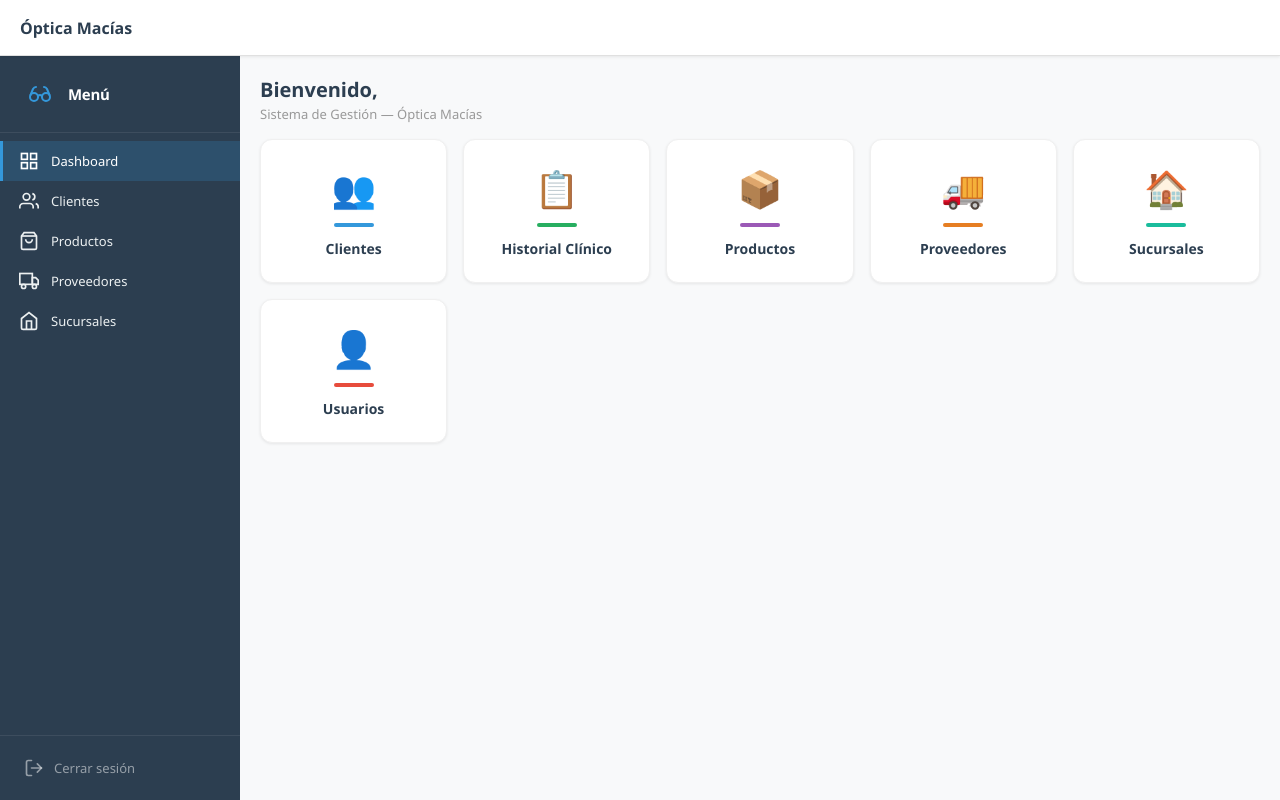
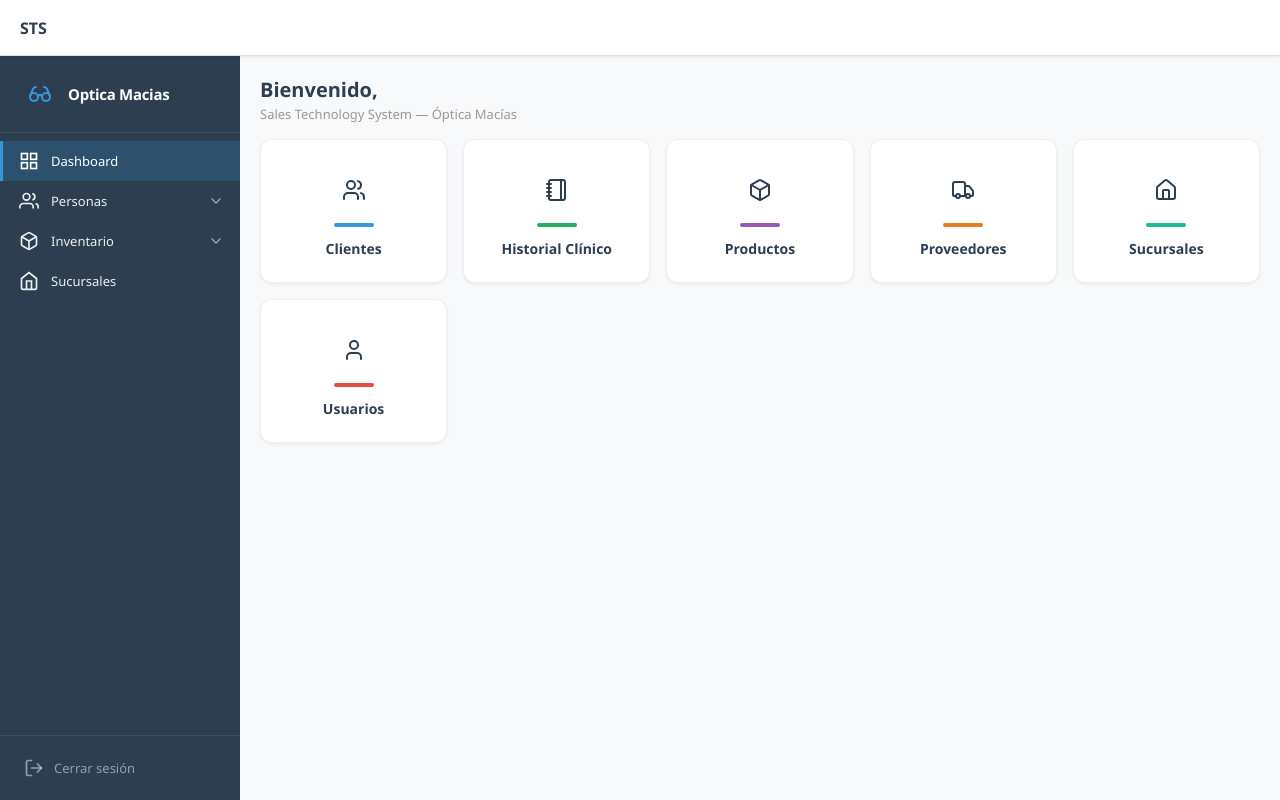
Before and after one commit to Eliannv/STS, a React (Vite) app in the folder cliente/: page / in a window 1280 px wide. Built offline with nearby package versions, Linux system fonts and the light colour scheme; sample sign-in values are in the browser's storage.

Commit message:
Cambios de iconos y sidebar

```diff
--- a/cliente/package.json
+++ b/cliente/package.json
@@ -10,6 +10,7 @@
     "preview": "vite preview"
   },
   "dependencies": {
+    "lucide-react": "^1.16.0",
     "react": "^19.2.4",
     "react-dom": "^19.2.4",
     "react-router-dom": "^7.15.1",
--- a/cliente/src/components/Navbar.jsx
+++ b/cliente/src/components/Navbar.jsx
@@ -10,7 +10,7 @@ export default function Navbar() {
     <nav className="navbar">
       <div className="navbar-brand">
 
-        <span>Óptica Macías</span>
+        <span>STS</span>
       </div>
 
       <div className="navbar-right">
--- a/cliente/src/components/Sidebar.css
+++ b/cliente/src/components/Sidebar.css
@@ -38,28 +38,12 @@
 .logo-icon svg { width: 24px; height: 24px; stroke: #3498db; }
 .logo-text { font-size: 15px; font-weight: 700; letter-spacing: -0.3px; }
 
-.sidebar-user {
-  display: flex;
-  align-items: center;
-  gap: 10px;
-  padding: 12px 16px;
-  border-bottom: 1px solid rgba(255,255,255,0.08);
-}
-.user-avatar {
-  width: 34px; height: 34px;
-  border-radius: 50%;
-  background: var(--primary-color);
-  color: #fff;
-  display: flex; align-items: center; justify-content: center;
-  font-size: 12px; font-weight: 700; flex-shrink: 0;
-}
-.user-info { display: flex; flex-direction: column; min-width: 0; }
-.user-name { font-size: 13px; font-weight: 600; color: var(--sidebar-text-hover); white-space: nowrap; overflow: hidden; text-overflow: ellipsis; }
-.user-rol { font-size: 11px; color: rgba(255,255,255,0.45); text-transform: uppercase; letter-spacing: 0.5px; }
+/* ─── NAV ─── */
+.sidebar-nav { flex: 1; padding: 8px 0; }
+.menu-list { list-style: none; margin: 0; padding: 0; }
+.menu-item { }
 
-.sidebar-nav { flex: 1; padding: 8px 0; }
-.menu-list { list-style: none; }
-.menu-item { }
+/* Enlace directo */
 .menu-link {
   display: flex;
   align-items: center;
@@ -71,12 +55,76 @@
   white-space: nowrap;
   font-size: 13px;
   font-weight: 500;
+  text-decoration: none;
 }
 .menu-link:hover { background: var(--sidebar-hover); color: var(--sidebar-text-hover); }
 .menu-link.active { background: var(--sidebar-active); color: var(--sidebar-text-hover); border-left-color: var(--sidebar-active-border); }
+
+/* Botón de sección desplegable */
+.menu-section-btn {
+  display: flex;
+  align-items: center;
+  gap: 12px;
+  width: 100%;
+  padding: 10px 16px;
+  background: none;
+  border: none;
+  border-left: 3px solid transparent;
+  color: var(--sidebar-text);
+  font-size: 13px;
+  font-weight: 500;
+  cursor: pointer;
+  white-space: nowrap;
+  transition: background 0.15s, color 0.15s;
+  text-align: left;
+}
+.menu-section-btn:hover { background: var(--sidebar-hover); color: var(--sidebar-text-hover); }
+.menu-section-btn.active { color: var(--sidebar-text-hover); border-left-color: var(--sidebar-active-border); }
+
+/* Ícono del menú */
 .menu-icon { display: flex; align-items: center; flex-shrink: 0; width: 20px; }
-.menu-label { }
+.menu-label { flex: 1; }
 
+/* Chevron */
+.chevron-icon {
+  flex-shrink: 0;
+  transition: transform 0.25s ease;
+  opacity: 0.6;
+}
+.chevron-icon.open { transform: rotate(180deg); }
+
+/* Submenú */
+.submenu-list {
+  list-style: none;
+  margin: 0;
+  padding: 0;
+  max-height: 0;
+  overflow: hidden;
+  transition: max-height 0.3s ease;
+}
+.submenu-list.open { max-height: 400px; }
+
+.submenu-item { }
+.submenu-link {
+  display: block;
+  padding: 8px 16px 8px 52px;
+  font-size: 12.5px;
+  font-weight: 400;
+  color: rgba(255,255,255,0.6);
+  text-decoration: none;
+  border-left: 3px solid transparent;
+  transition: background 0.15s, color 0.15s;
+  white-space: nowrap;
+}
+.submenu-link:hover { background: var(--sidebar-hover); color: var(--sidebar-text-hover); }
+.submenu-link.active {
+  background: var(--sidebar-active);
+  color: var(--sidebar-text-hover);
+  border-left-color: var(--sidebar-active-border);
+  font-weight: 500;
+}
+
+/* ─── LOGOUT ─── */
 .logout-area {
   padding: 12px;
   border-top: 1px solid rgba(255,255,255,0.08);
@@ -94,6 +142,7 @@
   transition: background 0.2s, color 0.2s;
   font-size: 13px;
   white-space: nowrap;
+  cursor: pointer;
 }
 .logout-btn:hover { background: rgba(231,76,60,0.15); color: #ec7063; }
 .logout-icon { display: flex; align-items: center; flex-shrink: 0; }
--- a/cliente/src/components/Sidebar.jsx
+++ b/cliente/src/components/Sidebar.jsx
@@ -1,85 +1,191 @@
 import { useState } from 'react';
-import { NavLink, useNavigate } from 'react-router-dom';
+import { NavLink, useNavigate, useLocation } from 'react-router-dom';
 import { useAuth } from '../context/AuthContext';
 import './Sidebar.css';
 
-const menuItems = [
+const allMenuItems = [
+  // DASHBOARD
   {
-    label: 'Dashboard', route: '/',
-    icon: <svg width="20" height="20" viewBox="0 0 24 24" fill="none" stroke="currentColor" strokeWidth="2"><rect x="3" y="3" width="7" height="7"/><rect x="14" y="3" width="7" height="7"/><rect x="14" y="14" width="7" height="7"/><rect x="3" y="14" width="7" height="7"/></svg>
+    label: 'Dashboard',
+    route: '/',
+    icon: (
+      <svg width="20" height="20" viewBox="0 0 24 24" fill="none" stroke="currentColor" strokeWidth="2">
+        <rect x="3" y="3" width="7" height="7"/><rect x="14" y="3" width="7" height="7"/>
+        <rect x="14" y="14" width="7" height="7"/><rect x="3" y="14" width="7" height="7"/>
+      </svg>
+    ),
   },
+  // PERSONAS
   {
-    label: 'Clientes', route: '/clientes',
-    icon: <svg width="20" height="20" viewBox="0 0 24 24" fill="none" stroke="currentColor" strokeWidth="2"><path d="M17 21v-2a4 4 0 0 0-4-4H5a4 4 0 0 0-4 4v2"/><circle cx="9" cy="7" r="4"/><path d="M23 21v-2a4 4 0 0 0-3-3.87"/><path d="M16 3.13a4 4 0 0 1 0 7.75"/></svg>
+    label: 'Personas',
+    icon: (
+      <svg width="20" height="20" viewBox="0 0 24 24" fill="none" stroke="currentColor" strokeWidth="2">
+        <path d="M17 21v-2a4 4 0 0 0-4-4H5a4 4 0 0 0-4 4v2"/>
+        <circle cx="9" cy="7" r="4"/>
+        <path d="M23 21v-2a4 4 0 0 0-3-3.87"/>
+        <path d="M16 3.13a4 4 0 0 1 0 7.75"/>
+      </svg>
+    ),
+    children: [
+      { label: 'Clientes', route: '/clientes' },
+      { label: 'Proveedores', route: '/proveedores' },
+      { label: 'Usuarios', route: '/usuarios', adminOnly: true },
+    ],
   },
+  // INVENTARIO
   {
-    label: 'Productos', route: '/productos',
-    icon: <svg width="20" height="20" viewBox="0 0 24 24" fill="none" stroke="currentColor" strokeWidth="2"><path d="M6 2 3 6v14a2 2 0 0 0 2 2h14a2 2 0 0 0 2-2V6l-3-4z"/><line x1="3" y1="6" x2="21" y2="6"/><path d="M16 10a4 4 0 0 1-8 0"/></svg>
+    label: 'Inventario',
+    icon: (
+      <svg width="20" height="20" viewBox="0 0 24 24" fill="none" stroke="currentColor" strokeWidth="2">
+        <path d="M21 8a2 2 0 0 0-1-1.73l-7-4a2 2 0 0 0-2 0l-7 4A2 2 0 0 0 3 8v8a2 2 0 0 0 1 1.73l7 4a2 2 0 0 0 2 0l7-4A2 2 0 0 0 21 16Z"/>
+        <path d="m3.3 7 8.7 5 8.7-5"/><path d="M12 22V12"/>
+      </svg>
+    ),
+    children: [
+      { label: 'Productos', route: '/productos' },
+    ],
   },
+  // SUCURSALES
   {
-    label: 'Proveedores', route: '/proveedores',
-    icon: <svg width="20" height="20" viewBox="0 0 24 24" fill="none" stroke="currentColor" strokeWidth="2"><rect x="1" y="3" width="15" height="13"/><polygon points="16 8 20 8 23 11 23 16 16 16 16 8"/><circle cx="5.5" cy="18.5" r="2.5"/><circle cx="18.5" cy="18.5" r="2.5"/></svg>
-  },
-  {
-    label: 'Sucursales', route: '/sucursales',
-    icon: <svg width="20" height="20" viewBox="0 0 24 24" fill="none" stroke="currentColor" strokeWidth="2"><path d="M3 9l9-7 9 7v11a2 2 0 0 1-2 2H5a2 2 0 0 1-2-2z"/><polyline points="9 22 9 12 15 12 15 22"/></svg>
-  },
-  {
-    label: 'Usuarios', route: '/usuarios', adminOnly: true,
-    icon: <svg width="20" height="20" viewBox="0 0 24 24" fill="none" stroke="currentColor" strokeWidth="2"><circle cx="12" cy="8" r="4"/><path d="M20 21a8 8 0 1 0-16 0"/></svg>
+    label: 'Sucursales',
+    route: '/sucursales',
+    icon: (
+      <svg width="20" height="20" viewBox="0 0 24 24" fill="none" stroke="currentColor" strokeWidth="2">
+        <path d="M3 9l9-7 9 7v11a2 2 0 0 1-2 2H5a2 2 0 0 1-2-2z"/>
+        <polyline points="9 22 9 12 15 12 15 22"/>
+      </svg>
+    ),
   },
 ];
 
+function ChevronIcon({ open }) {
+  return (
+    <svg
+      className={`chevron-icon ${open ? 'open' : ''}`}
+      width="16" height="16" viewBox="0 0 24 24"
+      fill="none" stroke="currentColor" strokeWidth="2"
+      strokeLinecap="round" strokeLinejoin="round"
+    >
+      <polyline points="6 9 12 15 18 9"/>
+    </svg>
+  );
+}
+
 export default function Sidebar() {
   const [collapsed, setCollapsed] = useState(false);
-  const { usuario, logout, isAdmin } = useAuth();
+  const [expanded, setExpanded] = useState({});
+  const { logout, isAdmin } = useAuth();
   const navigate = useNavigate();
+  const location = useLocation();
 
   function handleLogout() {
     logout();
     navigate('/login');
   }
 
-  const items = menuItems.filter(i => !i.adminOnly || isAdmin);
+  function toggleSection(label) {
+    setExpanded(prev => ({ ...prev, [label]: !prev[label] }));
+  }
+
+  function filterChildren(children) {
+    return children.filter(c => !c.adminOnly || isAdmin);
+  }
+
+  function hasActiveChild(children) {
+    return filterChildren(children).some(c => location.pathname === c.route);
+  }
 
   return (
     <aside className={`sidebar ${collapsed ? 'collapsed' : ''}`}>
+      {/* Header */}
       <div className="sidebar-header">
-        <button className="sidebar-logo-btn" onClick={() => setCollapsed(!collapsed)} title={collapsed ? 'Abrir menú' : 'Cerrar menú'}>
+        <button
+          className="sidebar-logo-btn"
+          onClick={() => setCollapsed(!collapsed)}
+          title={collapsed ? 'Abrir menú' : 'Cerrar menú'}
+        >
           <span className="logo-icon">
             <svg xmlns="http://www.w3.org/2000/svg" viewBox="0 0 24 24" fill="none" stroke="currentColor" strokeWidth="2" strokeLinecap="round" strokeLinejoin="round">
-              <circle cx="6" cy="15" r="4"/>
-              <circle cx="18" cy="15" r="4"/>
+              <circle cx="6" cy="15" r="4"/><circle cx="18" cy="15" r="4"/>
               <path d="M14 15a2 2 0 0 0-2-2 2 2 0 0 0-2 2"/>
               <path d="M2.5 13 5 7c.7-1.3 1.4-2 3-2"/>
               <path d="M21.5 13 19 7c-.7-1.3-1.5-2-3-2"/>
             </svg>
           </span>
-          {!collapsed && <span className="logo-text">Menú</span>}
+          {!collapsed && <span className="logo-text">Optica Macias</span>}
         </button>
       </div>
 
-
-
+      {/* Nav */}
       <nav className="sidebar-nav">
         <ul className="menu-list">
-          {items.map(item => (
+          {allMenuItems.map(item => {
+            // Item sin hijos → enlace directo
+            if (!item.children) {
+              return (
                 <li key={item.route} className="menu-item">
-              <NavLink to={item.route} end={item.route === '/'} className={({ isActive }) => `menu-link ${isActive ? 'active' : ''}`} title={collapsed ? item.label : undefined}>
+                  <NavLink
+                    to={item.route}
+                    end={item.route === '/'}
+                    className={({ isActive }) => `menu-link ${isActive ? 'active' : ''}`}
+                    title={collapsed ? item.label : undefined}
+                  >
                     <span className="menu-icon">{item.icon}</span>
                     {!collapsed && <span className="menu-label">{item.label}</span>}
                   </NavLink>
                 </li>
+              );
+            }
+
+            // Item con hijos → sección desplegable
+            const visibleChildren = filterChildren(item.children);
+            if (visibleChildren.length === 0) return null;
+
+            const isOpen = collapsed ? false : !!expanded[item.label];
+            const sectionActive = hasActiveChild(item.children);
+
+            return (
+              <li key={item.label} className="menu-item">
+                <button
+                  className={`menu-section-btn ${sectionActive ? 'active' : ''}`}
+                  onClick={() => !collapsed && toggleSection(item.label)}
+                  title={collapsed ? item.label : undefined}
+                >
+                  <span className="menu-icon">{item.icon}</span>
+                  {!collapsed && (
+                    <>
+                      <span className="menu-label">{item.label}</span>
+                      <ChevronIcon open={isOpen} />
+                    </>
+                  )}
+                </button>
+
+                {!collapsed && (
+                  <ul className={`submenu-list ${isOpen ? 'open' : ''}`}>
+                    {visibleChildren.map(child => (
+                      <li key={child.route} className="submenu-item">
+                        <NavLink
+                          to={child.route}
+                          className={({ isActive }) => `submenu-link ${isActive ? 'active' : ''}`}
+                        >
+                          {child.label}
+                        </NavLink>
+                      </li>
                     ))}
+                  </ul>
+                )}
+              </li>
+            );
+          })}
         </ul>
       </nav>
 
+      {/* Logout */}
       <div className={`logout-area ${collapsed ? 'collapsed' : ''}`}>
         <button className="logout-btn" onClick={handleLogout} title={collapsed ? 'Cerrar sesión' : undefined}>
           <span className="logout-icon">
             <svg width="20" height="20" viewBox="0 0 24 24" fill="none" stroke="currentColor" strokeWidth="2" strokeLinecap="round" strokeLinejoin="round">
-              <path d="m16 17 5-5-5-5"/>
-              <path d="M21 12H9"/>
+              <path d="m16 17 5-5-5-5"/><path d="M21 12H9"/>
               <path d="M9 21H5a2 2 0 0 1-2-2V5a2 2 0 0 1 2-2h4"/>
             </svg>
           </span>
--- a/cliente/src/pages/Dashboard.jsx
+++ b/cliente/src/pages/Dashboard.jsx
@@ -1,15 +1,16 @@
 import { useAuth } from '../context/AuthContext';
+import { Users, Notebook, Box, User, Truck, House } from 'lucide-react';
 
 export default function Dashboard() {
   const { usuario } = useAuth();
 
   const cards = [
-    { label: 'Clientes',          color: '#3498db', route: '/clientes',   icon: '👥' },
-    { label: 'Historial Clínico', color: '#27ae60', route: '/historial',  icon: '📋' },
-    { label: 'Productos',         color: '#9b59b6', route: '/productos',  icon: '📦' },
-    { label: 'Proveedores',       color: '#e67e22', route: '/proveedores',icon: '🚚' },
-    { label: 'Sucursales',        color: '#1abc9c', route: '/sucursales', icon: '🏠' },
-    { label: 'Usuarios',          color: '#e74c3c', route: '/usuarios',   icon: '👤' },
+    { label: 'Clientes',          color: '#3498db', route: '/clientes',   icon: <Users /> },
+    { label: 'Historial Clínico', color: '#27ae60', route: '/historial',  icon: <Notebook /> },
+    { label: 'Productos',         color: '#9b59b6', route: '/productos',  icon: <Box /> },
+    { label: 'Proveedores',       color: '#e67e22', route: '/proveedores',icon: <Truck /> },
+    { label: 'Sucursales',        color: '#1abc9c', route: '/sucursales', icon: <House /> },
+    { label: 'Usuarios',          color: '#e74c3c', route: '/usuarios',   icon: <User /> },
   ];
 
   return (
@@ -17,7 +18,7 @@ export default function Dashboard() {
       <div className="page-header">
         <div>
           <h1 className="page-title">Bienvenido, {usuario?.nombre}</h1>
-          <p className="page-subtitle">Sistema de Gestión — Óptica Macías</p>
+          <p className="page-subtitle">Sales Technology System — Óptica Macías</p>
         </div>
       </div>
 
```
Also changed, not shown: 1 other file (tests, documents, lock files or other folders). Lines whose indentation alone changed are shown as unchanged.
